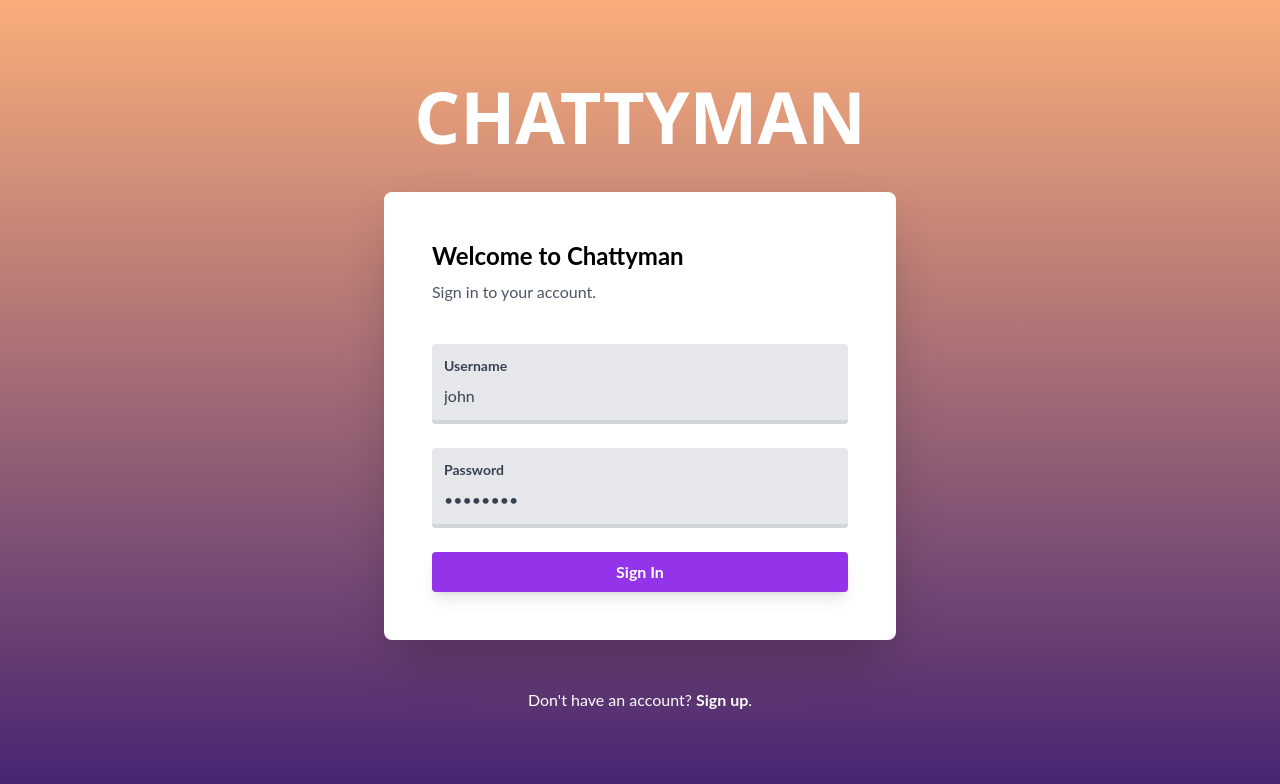
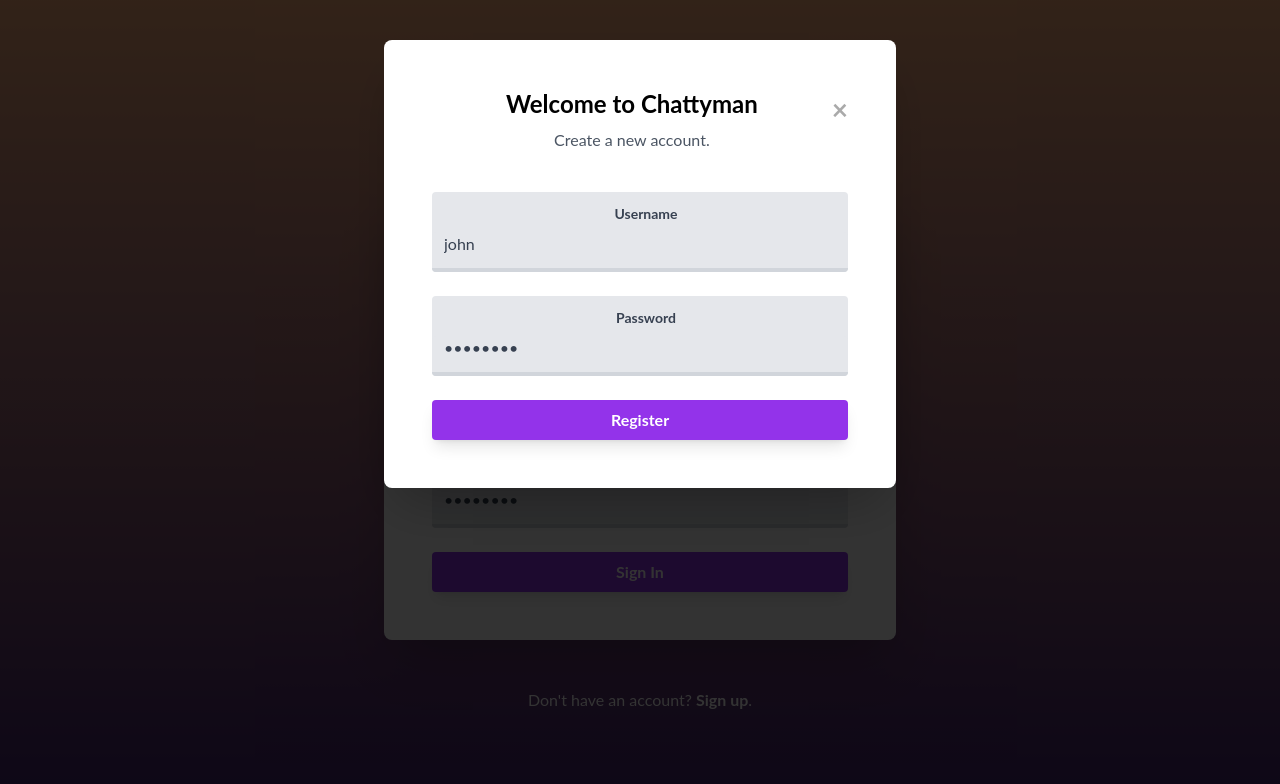
Before and after one commit to zcribe/realtimeChatsiteExample, a website: page src/public/index.html in a window 1280 px wide. Both pictures are taken after a click on the link "Sign up". Drawn offline with nearby package versions, Linux system fonts and the light colour scheme; a web font is replaced by a local one.

Commit message:
Registration UI

```diff
--- a/src/public/index.html
+++ b/src/public/index.html
@@ -47,6 +47,40 @@
 
         filter: progid: DXImageTransform.Microsoft.gradient(startColorstr="#432371", endColorstr="#FAAE7B", GradientType=1);
       }
+
+       /* The Modal (background) */
+.modal {
+  display: none; /* Hidden by default */
+  position: fixed; /* Stay in place */
+  z-index: 1; /* Sit on top */
+  left: 0;
+  top: 0;
+  width: 100%; /* Full width */
+  height: 100%; /* Full height */
+  overflow: auto; /* Enable scroll if needed */
+  background-color: rgb(0,0,0); /* Fallback color */
+  background-color: rgba(0,0,0,0.8); /* Black w/ opacity */
+}
+
+/* Modal Content/Box */
+.modal-content {
+
+}
+
+/* The Close Button */
+.close {
+  color: #aaa;
+  float: right;
+  font-size: 28px;
+  font-weight: bold;
+}
+
+.close:hover,
+.close:focus {
+  color: black;
+  text-decoration: none;
+  cursor: pointer;
+}
     </style>
   </head>
 
@@ -63,6 +97,7 @@
         </h1>
       </a>
     </header>
+
 
     <main
       id="login-panel"
@@ -124,7 +159,10 @@
           >
             Members:
           </p>
-          <ul id="members" class="overflow-y-auto mt-7 bg-gray-100 rounded px-5 min-h-96 max-h-96 "></ul>
+          <ul
+            id="members"
+            class="overflow-y-auto mt-7 bg-gray-100 rounded px-5 min-h-96 max-h-96"
+          ></ul>
           <form id="logout-form" class="absolute bottom-5 left-5">
             <button
               class="px-3 bg-pink-600 hover:bg-pink-700 text-white font-bold py-2 rounded shadow-lg hover:shadow-xl transition duration-200"
@@ -173,7 +211,65 @@
     <div class="max-w-lg mx-auto text-center mt-12 mb-6">
       <p class="text-white">
         Don't have an account?
-        <a href="#" class="font-bold hover:underline">Sign up</a>.
+        <a href="#" class="font-bold hover:underline" id="myBtn">Sign up</a>.
+        <div id="myModal" class="modal">
+
+          <!-- Modal content -->
+          <div class="modal-content">
+
+            <main
+      id="login-panel"
+      class="bg-white max-w-lg mx-auto p-8 md:p-12 my-10 rounded-lg shadow-2xl"
+    >
+      <section>
+        <span class="close">&times;</span>
+        <h3 class="font-bold text-2xl">Welcome to Chattyman</h3>
+        <p class="text-gray-600 pt-2">Create a new account.</p>
+      </section>
+
+      <section class="mt-10">
+        <form class="flex flex-col" id="login-form">
+          <div class="mb-6 pt-3 rounded bg-gray-200">
+            <label
+              class="block text-gray-700 text-sm font-bold mb-2 ml-3"
+              for="username"
+              >Username</label
+            >
+            <input
+              type="text"
+              id="username"
+              name="username"
+              value="john"
+              class="bg-gray-200 rounded w-full text-gray-700 focus:outline-none border-b-4 border-gray-300 focus:border-purple-600 transition duration-500 px-3 pb-3"
+            />
+          </div>
+          <div class="mb-6 pt-3 rounded bg-gray-200">
+            <label
+              class="block text-gray-700 text-sm font-bold mb-2 ml-3"
+              for="password"
+              >Password</label
+            >
+            <input
+              type="password"
+              id="password"
+              name="password"
+              value="changeit"
+              class="bg-gray-200 rounded w-full text-gray-700 focus:outline-none border-b-4 border-gray-300 focus:border-purple-600 transition duration-500 px-3 pb-3"
+            />
+          </div>
+          <button
+            class="bg-purple-600 hover:bg-purple-700 text-white font-bold py-2 rounded shadow-lg hover:shadow-xl transition duration-200"
+            type="submit"
+          >
+            Register
+          </button>
+        </form>
+      </section>
+    </main>
+
+          </div>
+
+        </div>
       </p>
     </div>
 
@@ -249,12 +345,10 @@
         });
 
         socket.on("connect", () => {
-          socket.emit("whoami", (username) => {
-          });
+          socket.emit("whoami", (username) => {});
         });
 
-        socket.on("disconnect", () => {
-        });
+        socket.on("disconnect", () => {});
 
         socket.on("chat message", (msg) => {
           const item = document.createElement("li");
@@ -271,7 +365,7 @@
         });
 
         socket.on("members", (list) => {
-            console.log(list)
+          console.log(list);
           list.forEach((element) => {
             const item = document.createElement("li");
             item.textContent = element;
@@ -328,6 +422,32 @@
         }
       });
 
+      // Get the modal
+var modal = document.getElementById("myModal");
+
+// Get the button that opens the modal
+var btn = document.getElementById("myBtn");
+
+// Get the <span> element that closes the modal
+var span = document.getElementsByClassName("close")[0];
+
+// When the user clicks on the button, open the modal
+btn.onclick = function() {
+  modal.style.display = "block";
+}
+
+// When the user clicks on <span> (x), close the modal
+span.onclick = function() {
+  modal.style.display = "none";
+}
+
+// When the user clicks anywhere outside of the modal, close it
+window.onclick = function(event) {
+  if (event.target == modal) {
+    modal.style.display = "none";
+  }
+}
+
       main();
     </script>
   </body>
```
Also changed, not shown: src/index.ts (+5 -8 lines).
